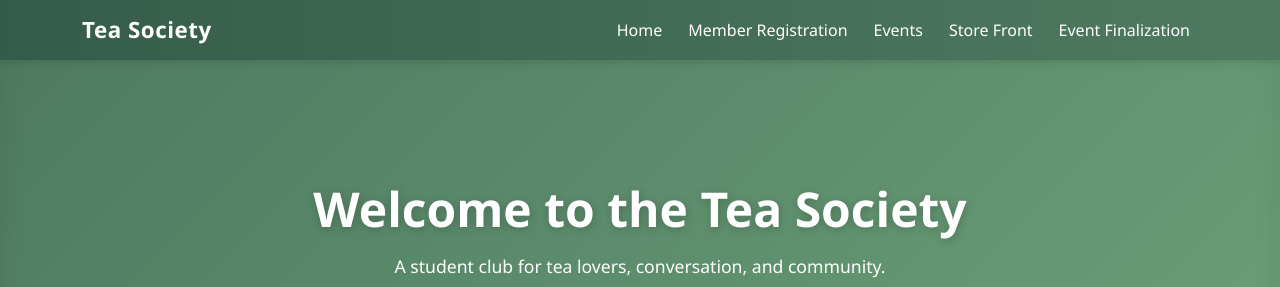
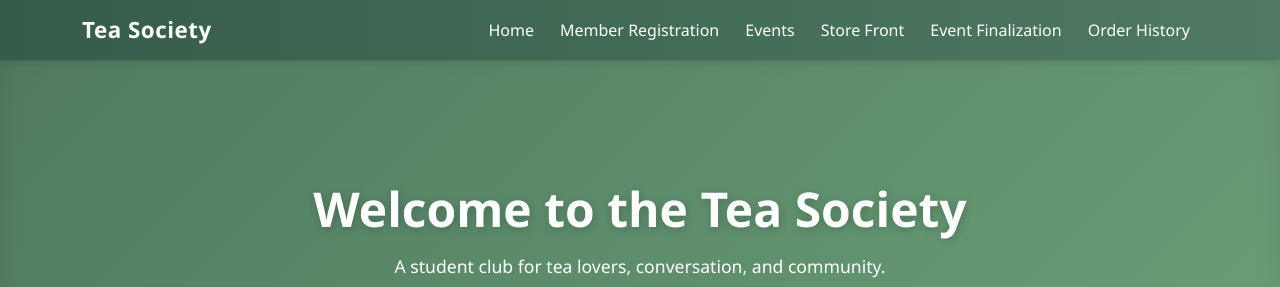
Before and after one commit to MariaKanteliotis/TeaSocietyPortal, a React app: page index.html in a window 1280 px wide. Shown: the top 287 px of the page. Built offline with nearby package versions, Linux system fonts and the light colour scheme.

Commit message:
Added order-history.html to index.html

```diff
--- a/index.html
+++ b/index.html
@@ -38,6 +38,10 @@
 
     <li class="nav-item">
         <a class="nav-link" href="finalization.html">Event Finalization</a>
+    </li>
+
+    <li class="nav-item">
+        <a class="nav-link" href="order-history.html">Order History</a>
     </li>
 </ul>
             </div>
```
